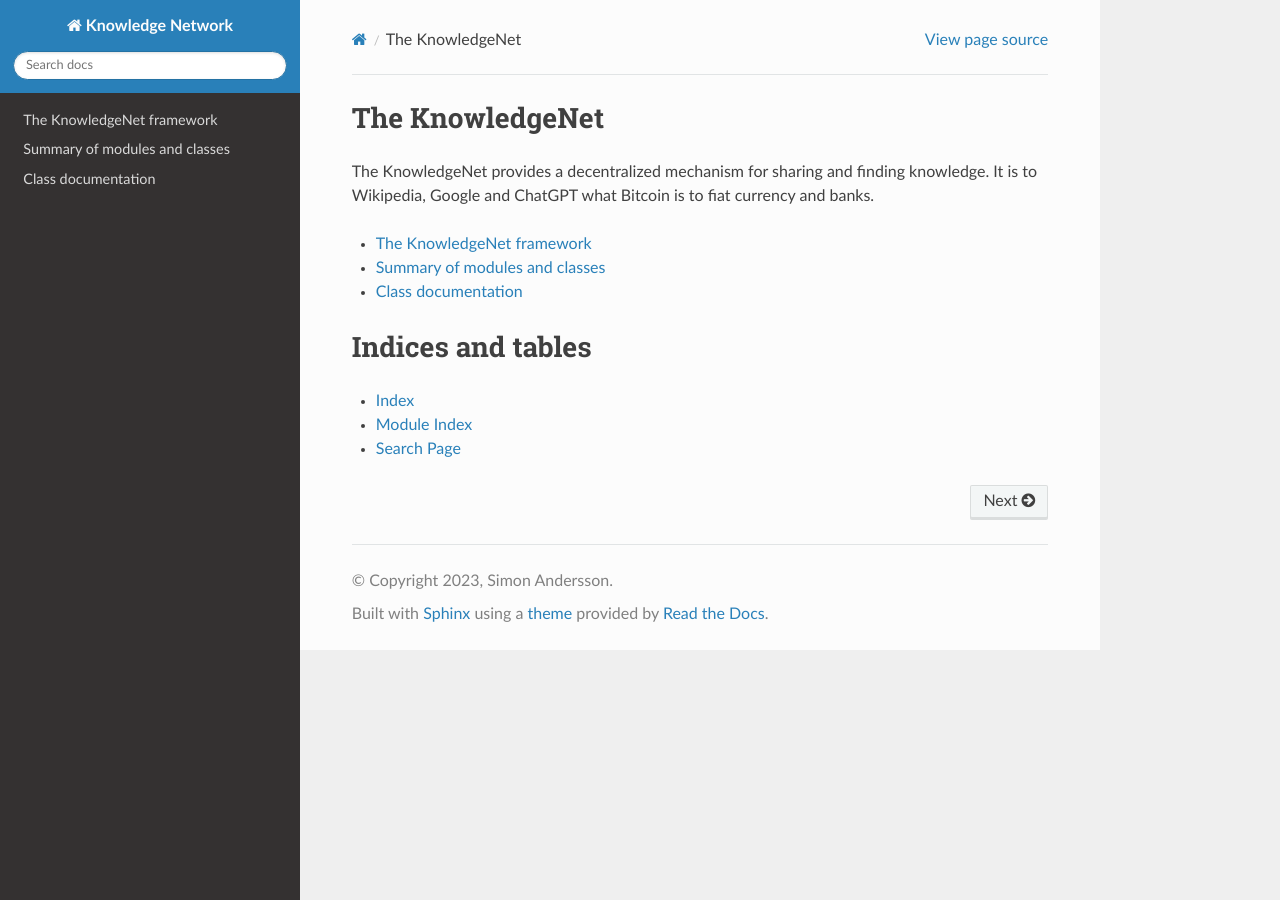
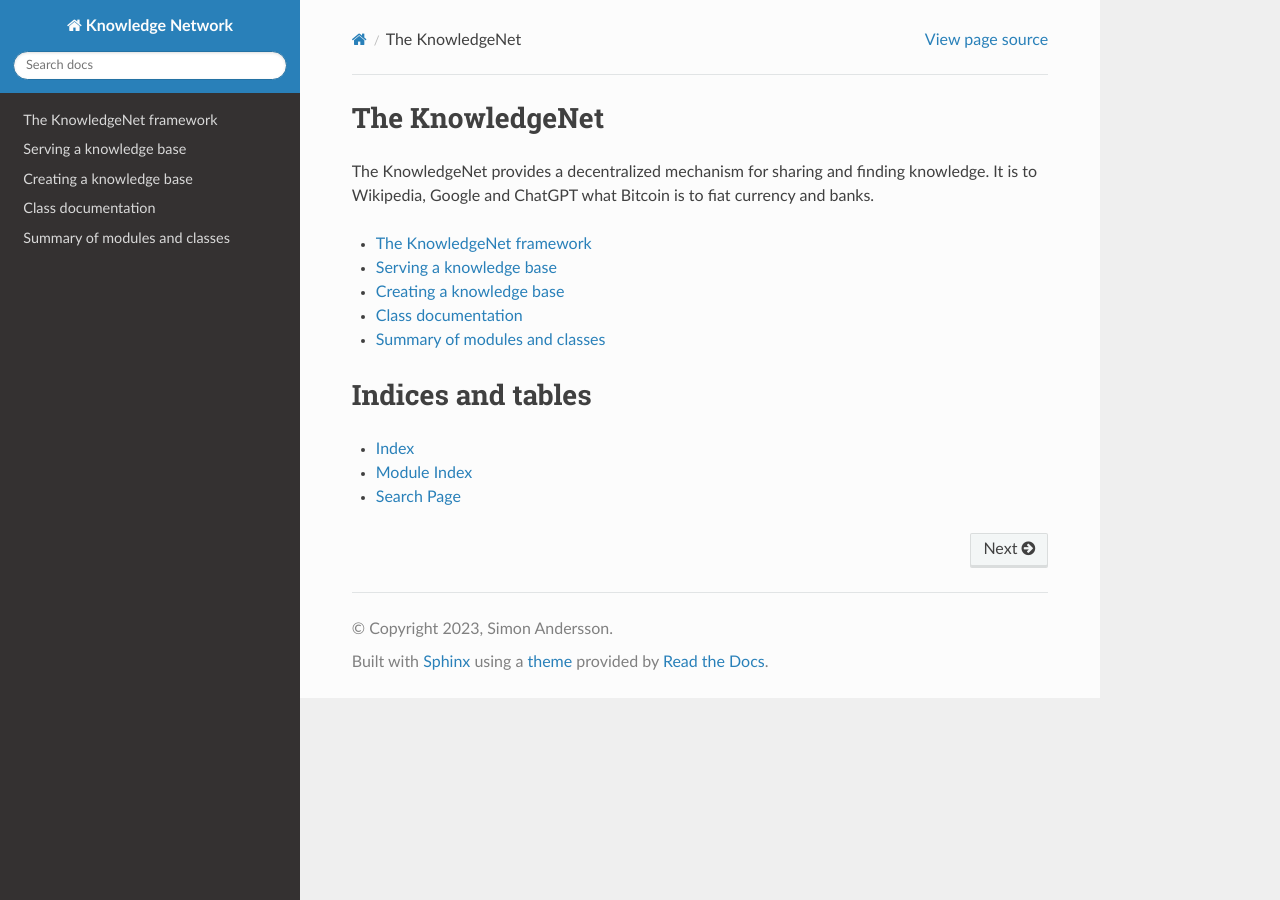
Before and after one commit to nilsdacke/knowledge_net, a Sphinx documentation site: the page built from docs/source/index.rst, in a window 1280 px wide. Built offline with Sphinx 7.4.7 and the Read the Docs theme 2.0.0, drawn with Linux system fonts in a browser that asks for light colours.

Commit message:
Add more documentation

```diff
--- a/docs/source/index.rst
+++ b/docs/source/index.rst
@@ -13,8 +13,10 @@ It is to Wikipedia, Google and ChatGPT what Bitcoin is to fiat currency and bank
 .. toctree::
 
    overview
+   serving
+   knowledgebase
+   classes
    api
-   classes
 
 
 Indices and tables
--- /dev/null
+++ b/docs/source/knowledgebase.rst
@@ -0,0 +1,6 @@
+.. _knowledgebase:
+
+Creating a knowledge base
+===========================
+
+Some text.
```
Also changed, not shown: docs/source/overview.rst (+7 -6 lines), docs/source/serving.rst (added, +20 -0 lines).
